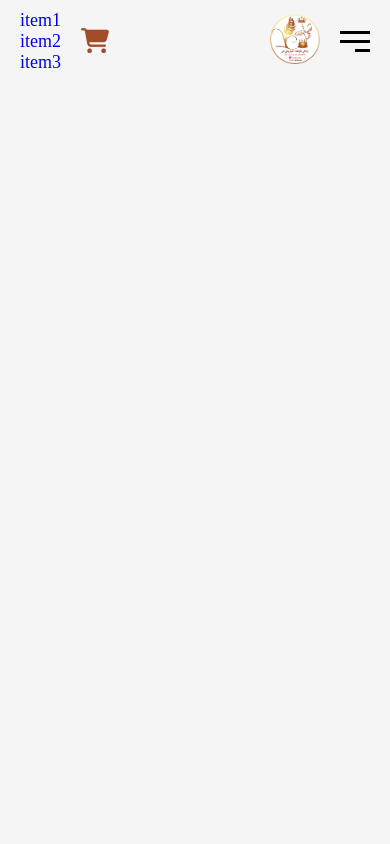
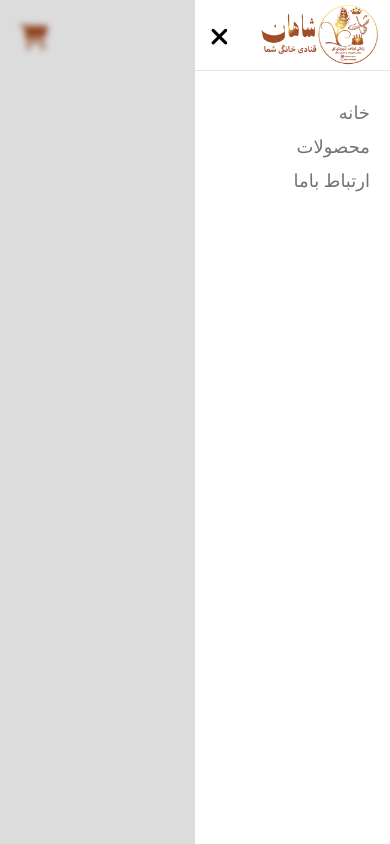
Before and after one commit to mr-fatahi/shahan, a plain HTML site: page index.html in a window 390 px wide. Both pictures are taken after a click on the element 355 px from the left and 41 px from the top of the page. Drawn offline with Linux system fonts and the light colour scheme; a web font is replaced by a local one.

Commit message:
ui/ux designing...

```diff
--- a/index.html
+++ b/index.html
@@ -15,24 +15,56 @@
   </head>
   <body>
     <header class="header">
-      <nav class="header__nav block">
+      <nav class="header__nav container block">
         <div class="nav__menu-icon">
           <div class="bar bar-one"></div>
           <div class="bar bar-two"></div>
           <div class="bar bar-three"></div>
         </div>
         <div class="nav__logo">
-          <a href="#"><img src="/public/images/logo.png" alt="logo" /></a>
+          <a href="#">
+            <picture>
+              <source
+                media="(max-width:767px)"
+                srcset="/public/images/logo.png"
+              />
+              <source
+                media="(min-width:768px)"
+                srcset="/public/images/logo-caption.png"
+              />
+              <img src="/public/images/logo.png" alt="logo" />
+            </picture>
+          </a>
         </div>
+        <ul class="nav__list">
+          <li class="nav__item"><a href="#">خانه</a></li>
+          <li class="nav__item"><a href="#">محصولات</a></li>
+          <li class="nav__item"><a href="#">ارتباط باما</a></li>
+        </ul>
         <div class="nav__cart">
           <a href="#"><i class="fa-solid fa-cart-shopping"></i></a>
         </div>
-        <ul class="nav__list">
-          <li class="nav__item"><a href="#">item1</a></li>
-          <li class="nav__item"><a href="#">item2</a></li>
-          <li class="nav__item"><a href="#">item3</a></li>
+      </nav>
+      <section class="header__backdrop"></section>
+      <section class="header__menu">
+        <div class="menu__head">
+          <div class="menu__logo">
+            <a href="#"
+              ><img src="/public/images/logo-caption.png" alt="logo"
+            /></a>
+          </div>
+          <button class="btn menu__close-btn">
+            <i class="fa-solid fa-xmark"></i>
+          </button>
+        </div>
+        <ul class="menu__list">
+          <li class="menu__item"><a href="#">خانه</a></li>
+          <li class="menu__item"><a href="#">محصولات</a></li>
+          <li class="menu__item"><a href="#">ارتباط باما</a></li>
         </ul>
-      </nav>
+      </section>
     </header>
+    <span class="badge">1</span>
+    <script src="/js/app.js"></script>
   </body>
 </html>
--- /dev/null
+++ b/js/app.js
@@ -0,0 +1,30 @@
+const navMenuIcon = document.querySelector(".nav__menu-icon");
+const headerBackdrop = document.querySelector(".header__backdrop");
+const headerMenu = document.querySelector(".header__menu");
+const menuCloseBtn = document.querySelector(".menu__close-btn");
+const barOne = document.querySelector(".bar-one");
+const barTwo = document.querySelector(".bar-two");
+const barThree = document.querySelector(".bar-three");
+
+function showMenuModal() {
+  headerBackdrop.style.display = "block";
+  headerMenu.style.opacity = "1";
+  headerMenu.style.right = "0";
+  barOne.style.transform = "rotate(45deg)";
+  barTwo.style.transform = "rotate(-45deg) translate(5px, -6px)";
+  barThree.style.display = "none";
+}
+function closeMenuModal() {
+  headerBackdrop.style.display = "none";
+  headerMenu.style.opacity = "0";
+  headerMenu.style.right = "-100%";
+  barOne.style.transform = "rotate(0deg)";
+  barTwo.style.transform = "rotate(0deg) translate(0, 0px)";
+  barThree.style.display = "block";
+}
+navMenuIcon.addEventListener("click", showMenuModal);
+headerBackdrop.addEventListener("click", closeMenuModal);
+menuCloseBtn.addEventListener("click", closeMenuModal);
+window.addEventListener("resize", () => {
+    if(window.innerWidth >= 768) closeMenuModal();
+})
--- a/styles/styles.css
+++ b/styles/styles.css
@@ -12,7 +12,11 @@
 /* Root Variables */
 :root {
   --color-primary: #a24d27;
+  --color-text: #1e293b;
+  --color-link: #737373;
   --bgColor-body: #f5f5f5;
+  --color-gray: #e5e5e5;
+  --color-white: #fff;
   --color-black: #000000;
 }
 /* Typography */
@@ -22,10 +26,45 @@ html {
 body {
   background-color: var(--bgColor-body);
   font-size: 1.8rem;
+  color: var(--color-text);
+}
+a {
+  color: var(--color-link);
+}
+@media screen and (min-width: 768px) {
+  body {
+    font-size: 2.2rem;
+  }
 }
 /* Container */
 .block {
   padding: 1rem 2rem;
+}
+.container {
+  max-width: 1140px;
+  margin: 0 auto;
+}
+/* Hidden */
+.hidden {
+  display: none;
+}
+/* Button */
+.btn {
+  cursor: pointer;
+  border: 0;
+  outline: 0;
+  padding: 0.5rem;
+  white-space: nowrap;
+}
+/* Badge */
+.badge {
+  display: flex;
+  justify-content: center;
+  align-items: center;
+  width: 2rem;
+  height: 2rem;
+  background-color: red;
+  border-radius: 100%;
 }
 /* Header */
 .header__nav {
@@ -39,6 +78,7 @@ body {
 }
 .bar {
   background-color: var(--color-black);
+  transition: all 0.2s ease-out;
 }
 .bar-one,
 .bar-two {
@@ -57,6 +97,9 @@ body {
   width: 100%;
   height: auto;
 }
+.nav__list {
+  display: none;
+}
 .nav__cart {
   flex: 1;
   text-align: end;
@@ -65,3 +108,77 @@ body {
   font-size: 2.5rem;
   color: var(--color-primary);
 }
+.header__backdrop {
+  display: none;
+  width: 100vw;
+  height: 100vh;
+  position: fixed;
+  inset: 0;
+  background-color: rgba(0, 0, 0, 0.1);
+  backdrop-filter: blur(3px);
+  z-index: 2;
+}
+.header__menu {
+  max-width: 300px;
+  width: 50vw;
+  height: 100vh;
+  position: fixed;
+  top: 0;
+  right: -100%;
+  opacity: 0;
+  background-color: var(--color-white);
+  transition: all 0.5s ease-out;
+  z-index: 10;
+}
+.menu__head {
+  display: flex;
+  justify-content: space-between;
+  align-items: center;
+  border-bottom: 1px solid var(--color-gray);
+  margin-bottom: 3rem;
+  padding: 0.5rem 1rem 0;
+}
+.menu__logo {
+  width: 12rem;
+}
+.menu__logo img {
+  width: 100%;
+  height: auto;
+}
+.menu__close-btn {
+  background-color: transparent;
+}
+.fa-xmark {
+  font-size: 2.5rem;
+}
+.menu__list {
+  display: flex;
+  flex-direction: column;
+  gap: 1rem;
+}
+.menu__item > a {
+  display: block;
+  padding: 0.1rem 2rem;
+}
+@media screen and (min-width: 768px) {
+  .nav__menu-icon {
+    display: none;
+  }
+  .nav__logo {
+    width: 15rem;
+  }
+  .nav__list {
+    display: flex;
+    align-items: center;
+    gap: 2rem;
+  }
+  .nav__item > a {
+    transition: all 0.3s ease-out;
+  }
+  .nav__item:hover > a {
+    color: var(--color-primary);
+  }
+  .fa-cart-shopping {
+    font-size: 3rem;
+  }
+}
```
Also changed, not shown: public/images/logo-caption.png (added).
